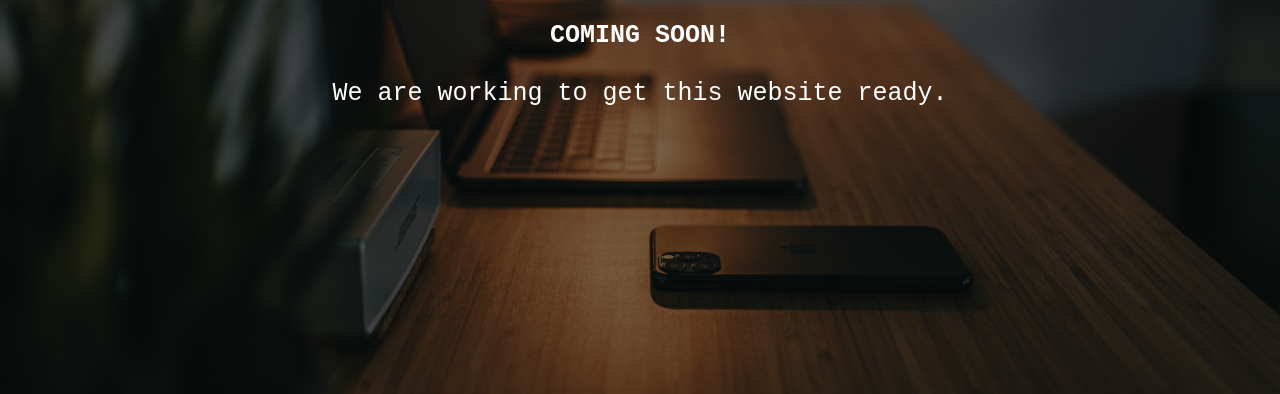
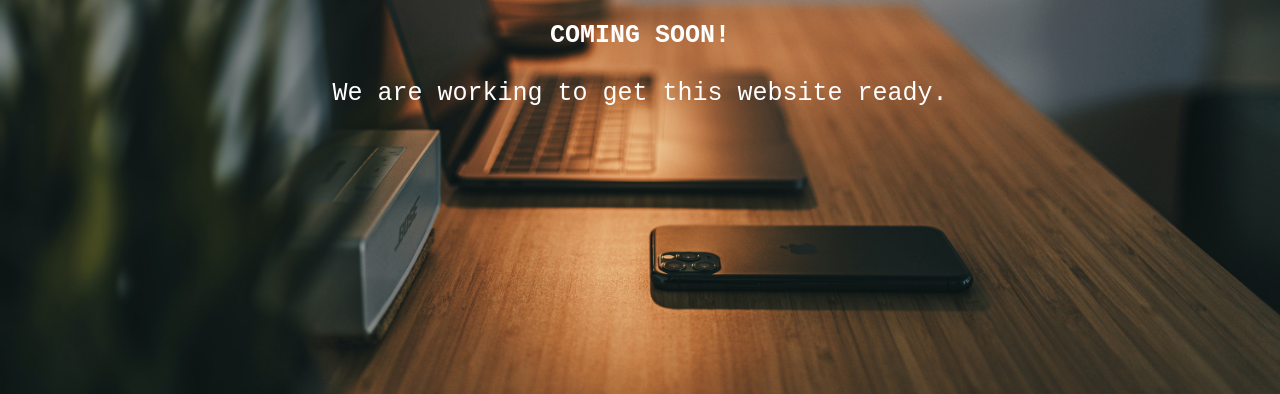
Before and after one commit to savejuris/website, a website: page index.html in a window 1280 px wide. Shown: the part 406-800 px from the top of the page. Drawn offline with Linux system fonts and the light colour scheme.

Commit message:
Update index.html

```diff
--- a/index.html
+++ b/index.html
@@ -20,8 +20,7 @@
     }
 
     .bgimg {
-      background-image: linear-gradient(rgba(0, 0, 0, 0.5), rgba(0, 0, 0, 0.5)),
-        url('/bg-static.jpg');
+      background-image: url('/bg-static.jpg');
       height: 100%;
       background-position: center;
       background-size: cover;
```
